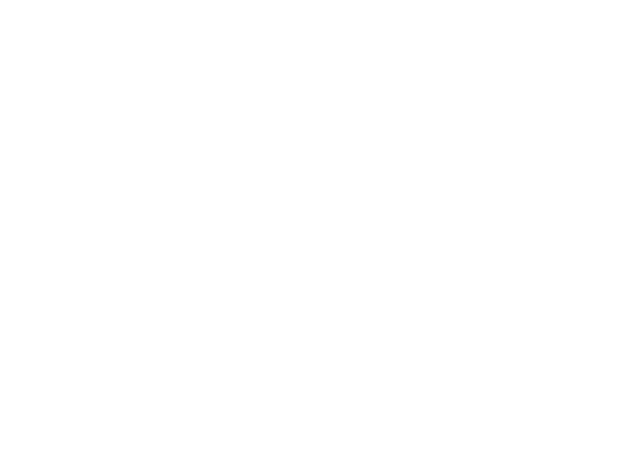
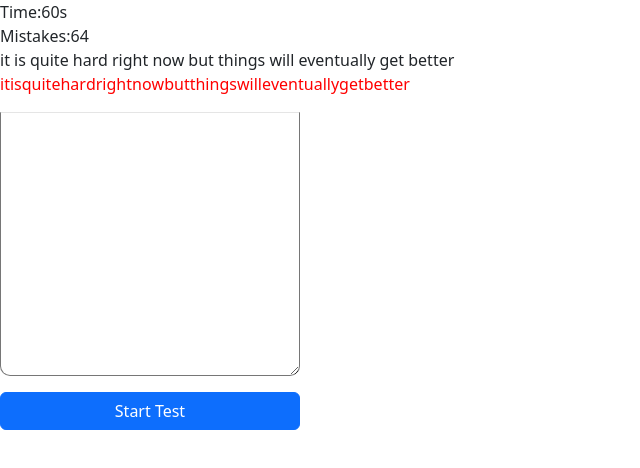
Before and after one commit to ChukwudiNebo/My-note-app, a React (Create React App) app: page /type in a window 1280 px wide. Before the commit this address had no page. Shown: the top 468 px of the page, without its empty margins (0-640 px from the left). Built offline with nearby package versions, Linux system fonts and the light colour scheme.

Commit message:
finally integrated javascript web api to create text file

```diff
--- a/src/App.js
+++ b/src/App.js
@@ -1,6 +1,7 @@
 import React from "react";
 import { BrowserRouter as Router, Routes, Route } from "react-router-dom";
 import Note from "./Note/Note";
+import Typetest from "./Type test/Typetest";
 
 import "./App.css";
 
@@ -10,6 +11,7 @@ function App() {
       <Router>
         <Routes>
           <Route path="/" exact element={<Note />}></Route>
+          <Route path="/type" exact element={<Typetest />}></Route>
         </Routes>
       </Router>
     </>
--- a/src/Note/Note.js
+++ b/src/Note/Note.js
@@ -1,5 +1,5 @@
 import React, { useEffect, useState } from "react";
-import FileSaver from "file-saver";
+// import FileSaver from "file-saver";
 import "./note.css";
 
 const Note = (e) => {
@@ -62,18 +62,48 @@ const Note = (e) => {
   useEffect(() => {
     localStorage.setItem("notes", JSON.stringify(notes));
   }, [notes]);
+
   const storedNotes = JSON.parse(localStorage.getItem("notes"));
+
   useEffect(() => {
     if (storedNotes) {
       setNotes(storedNotes);
     }
   }, []);
 
-  const saveArrayToTextFile =()=>{
-    // console.log(notes)
-    const file = new Blob([JSON.stringify(notes,null,2)],{type:'text/plain;charset=utf-8'});
-    FileSaver.saveAs(file,'notes.txt')
-  }
+  const fileName = "note.txt";
+  const saveArrayToTextFile = (txt, fileName) => {
+    if (!txt) {
+      console.log("nothing found");
+      return;
+    }
+
+    const arrayToStrings = txt.map((obj) => JSON.stringify(obj));
+    // console.log(arrayToStrings);
+
+    // Convert the array to String
+    const arrayToString = arrayToStrings.join("\n");
+
+    // Create a blob object from the string
+    const blob = new Blob([arrayToStrings], { type: "text/plain" });
+
+    // Create a url for the blob object
+    const url = URL.createObjectURL(blob);
+    // create a link and click it to download the file
+    const link = document.createElement("a");
+    link.href = url;
+    link.download = fileName;
+    link.click();
+    //Clean up the URL object
+    URL.revokeObjectURL(url);
+  };
+
+  // saveArrayToTextFile(notes, fileName);
+  // const saveArrayToTextFile =()=>{
+  //   // console.log(notes)
+  //   const file = new Blob([JSON.stringify(notes,null,2)],{type:'text/plain;charset=utf-8'});
+  //   FileSaver.saveAs(file,'notes.txt')
+  // }
 
   return (
     <>
@@ -184,7 +214,10 @@ const Note = (e) => {
             ))}
           </div>
           <div>
-            <button className="btn btn-danger" onClick={saveArrayToTextFile}>
+            <button
+              className="btn btn-danger"
+              onClick={() => saveArrayToTextFile(notes, fileName)}
+            >
               Save Notes as textFile
             </button>
           </div>
--- /dev/null
+++ b/src/Type test/Typetest.js
@@ -0,0 +1,166 @@
+import React, { useEffect, useState } from "react";
+import "./typetest.css";
+
+const Typetest = () => {
+  const [speed, setSpeed] = useState();
+  const [accuracy, setAccuracy] = useState(0);
+  const [color, setColor] = useState([]);
+  const [time, setTime] = useState(60);
+  const [isRunning, setIsRunning] = useState(false);
+  const [mistake, setMistake] = useState(0);
+  const [paragraph, setParagraph] = useState([
+    "it is quite hard right now but things will eventually get better",
+    // "love",
+  ]);
+  const [textarea, setTextarea] = useState("");
+  const onChange = (e) => {
+    setTextarea(e.target.value);
+  };
+  const splitTextarea = textarea.split("");
+  const joinPara = paragraph.join("");
+  const para = joinPara.split("");
+
+  // Function to compare the paragraph and the textarea and push the colors to another array
+  const arrCompare = (a, b) => {
+    const newColor = [];
+    for (let i = 0; i < b.length; i++) {
+      if (a[i] === b[i]) {
+        newColor.push("green");
+      } else {
+        newColor.push("red");
+      }
+    }
+    setColor(newColor);
+
+    // To get the number of mistyped letters
+    const countedRed = newColor.reduce(
+      (allColor, colors) => {
+        const currCount = allColor[colors] ?? 0;
+        return {
+          ...allColor,
+          [colors]: currCount + 1,
+        };
+      },
+      { red: 0 }
+    );
+    // console.log(countedRed)
+    setMistake(countedRed.red);
+  };
+
+  // Typing Accuracy
+  const accuracyType = () => {
+    if (mistake <= 0) {
+      setAccuracy(100);
+    } else if (mistake < 5) {
+      setAccuracy(95);
+      //   console.log("95%");
+    } else if (mistake < 10) {
+      setAccuracy(90);
+      // console.log('90%')
+    } else if (mistake < 20) {
+      setAccuracy(70);
+      // console.log('70%')
+    } else {
+      setAccuracy(50);
+      // console.log('50%')
+    }
+  };
+
+  // Speed Accuracy
+  const speedAccuracy = () => {
+    if (mistake < 5) {
+      setSpeed(92.5);
+      //   console.log("95%");
+    } else if (mistake < 10) {
+      setSpeed(85.5);
+      // console.log('90%')
+    } else if (mistake < 20) {
+      setSpeed(70.5);
+      // console.log('70%')
+    } else {
+      setSpeed(50.5);
+      // console.log('50%')
+    }
+  };
+
+  // This triggers the arr function
+  useEffect(() => {
+    arrCompare(splitTextarea, para);
+  }, [textarea]);
+
+  //   const seconds =time%60;
+
+  const paragraphJoin = para.join("");
+
+  // Button for the timer
+  const startTest = () => {
+    setIsRunning(!isRunning);
+  };
+
+  // UseEffect for the timer
+  useEffect(() => {
+    let timer;
+    if (isRunning && time > 0) {
+      timer = setTimeout(() => {
+        setTime(time - 1);
+      }, 1000);
+    }
+    accuracyType();
+    speedAccuracy();
+    return () => clearTimeout(timer);
+  }, [isRunning, time]);
+
+  return (
+    <>
+      <div>
+        <div>Time:{time}s</div>
+        <div>Mistakes:{mistake}</div>
+        <div>
+          {paragraphJoin}
+          <div className="d-flex">
+            {para.map((typeParagraph, index) => (
+              <p
+                key={index}
+                className={color[index] ? color[index] : color[index]}
+              >
+                {typeParagraph}
+              </p>
+            ))}
+          </div>
+
+          {/* {paragraph.map((typeParagraph, index) => (
+            <p key={index} className={color[index] ? color[index] : ""}>
+              {typeParagraph}
+            </p>
+          ))} */}
+        </div>
+        <div>
+          <textarea
+            name="textarea"
+            id=""
+            cols="30"
+            rows="10"
+            value={textarea}
+            onChange={(e) => onChange(e)}
+          ></textarea>
+
+          <div>
+            <button className="btn btn-primary" onClick={startTest}>
+              {!isRunning ? "Start Test" : "Stop Test"}
+            </button>
+          </div>
+          <div className="d-flex justify-content-between">
+            <div>
+              <p>{!isRunning ? "" : `Accuracy ${accuracy} %`}</p>
+            </div>
+            <div>
+              <p>{!isRunning ? "" : `Speed ${speed} wpm`}</p>
+            </div>
+          </div>
+        </div>
+      </div>
+    </>
+  );
+};
+
+export default Typetest;
--- /dev/null
+++ b/src/Type test/typetest.css
@@ -0,0 +1,9 @@
+.red {
+  color: red;
+}
+.blue{
+    color: blue;
+}
+.green{
+    color:green
+}
```
